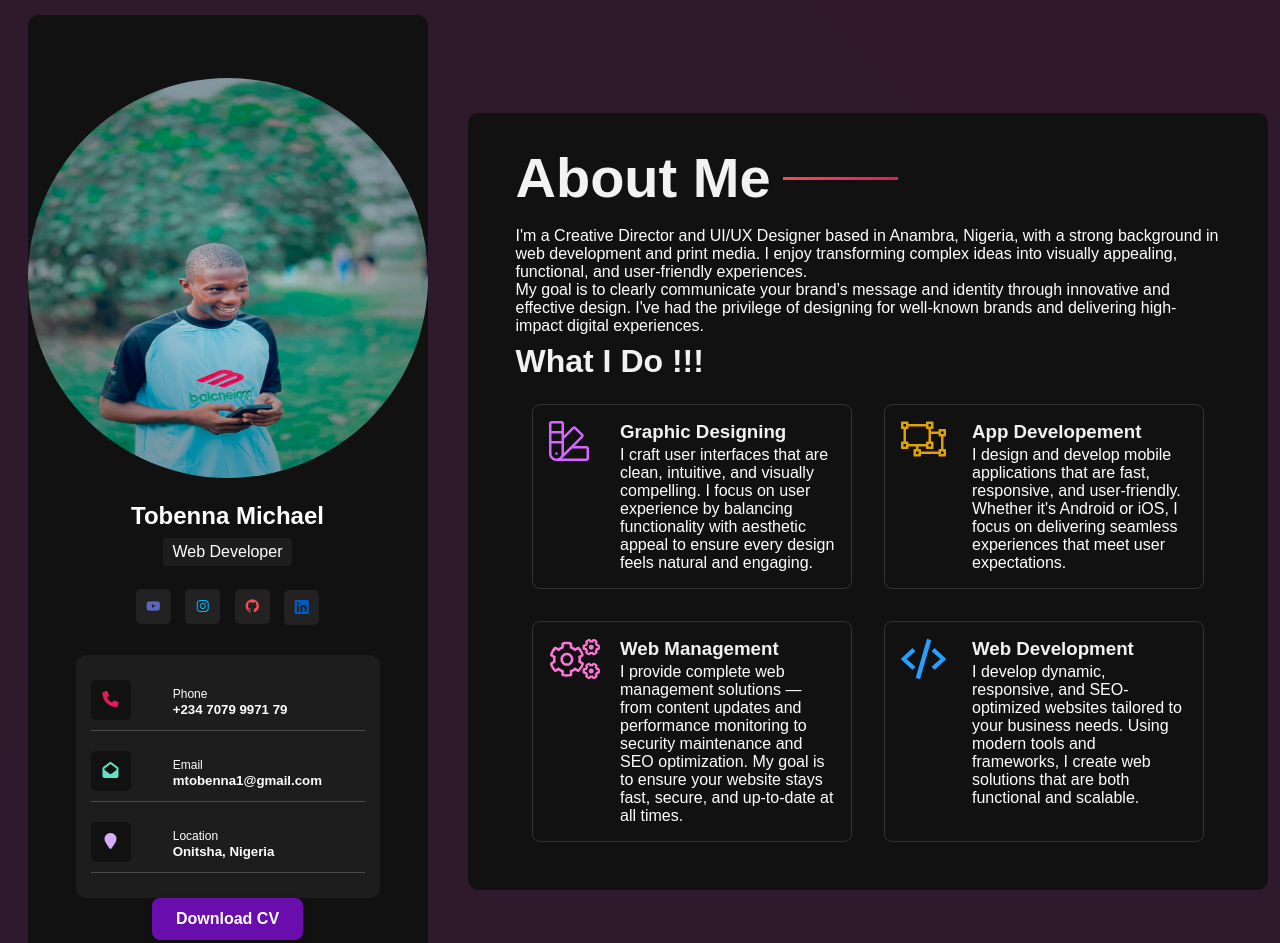
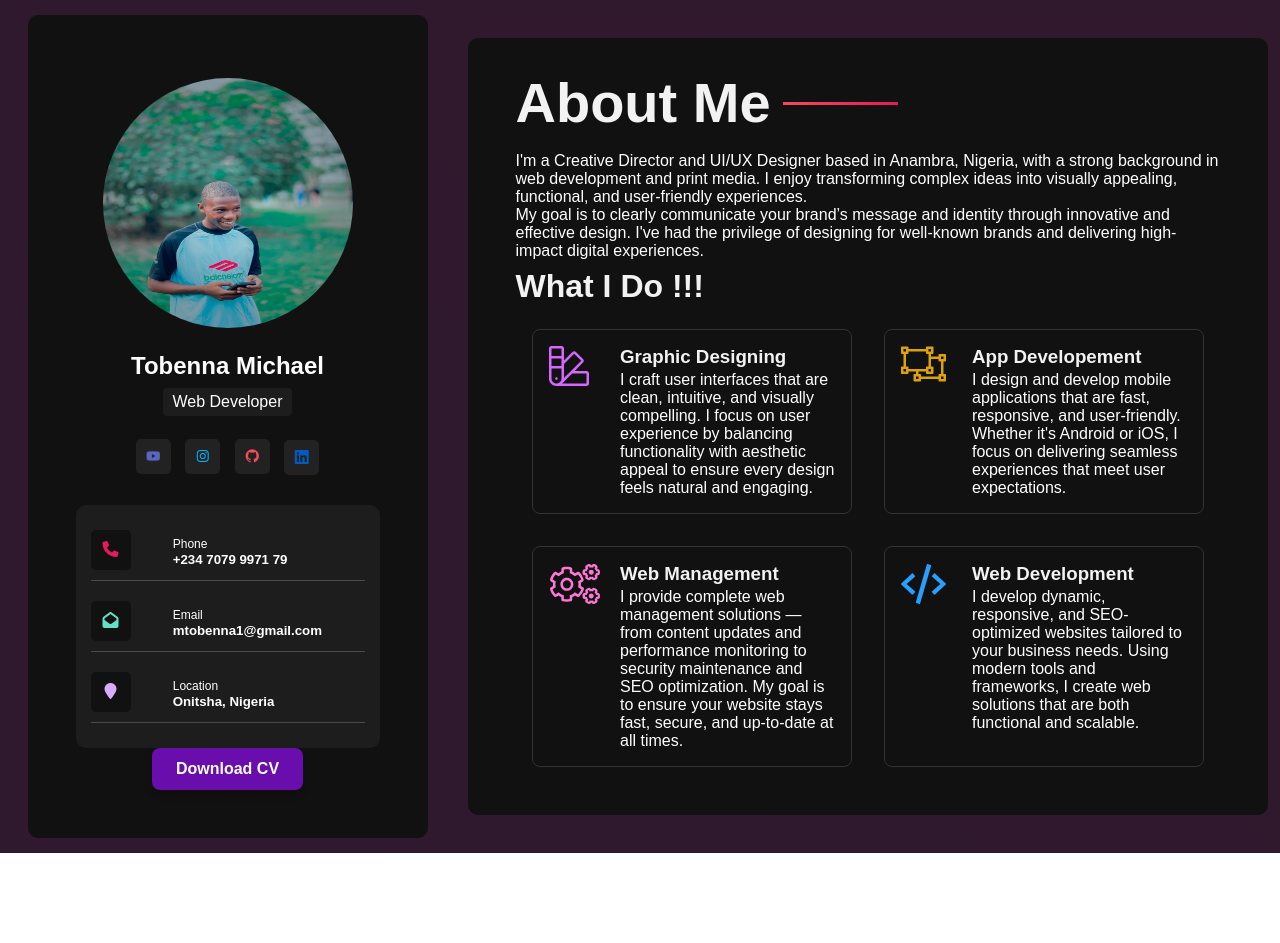
Before and after one commit to Michael-Tobenna/michael-tobenna.github.io, a plain HTML site: page index.html in a window 1280 px wide. Shown: the top 943 px of the page. After the commit the page ends 853 px from the top, so only its background shows below. Drawn offline with nearby package versions, Linux system fonts and the light colour scheme; files whose address does not match are found by name.

Commit message:
Update index.html

```diff
--- a/index.html
+++ b/index.html
@@ -15,7 +15,7 @@
    <div class="container">
        <div class="profile-card">
             <div class="profile-pic">
-                <img src="Profile.jpg" alt="user avatar" style="width:400px; height:400px; border-radius:50%">
+                <img src="Profile.jpg" alt="user avatar" style="width:250px; height:250px; border-radius:50%">
             </div>
 
             <div class="profile-details">
```
